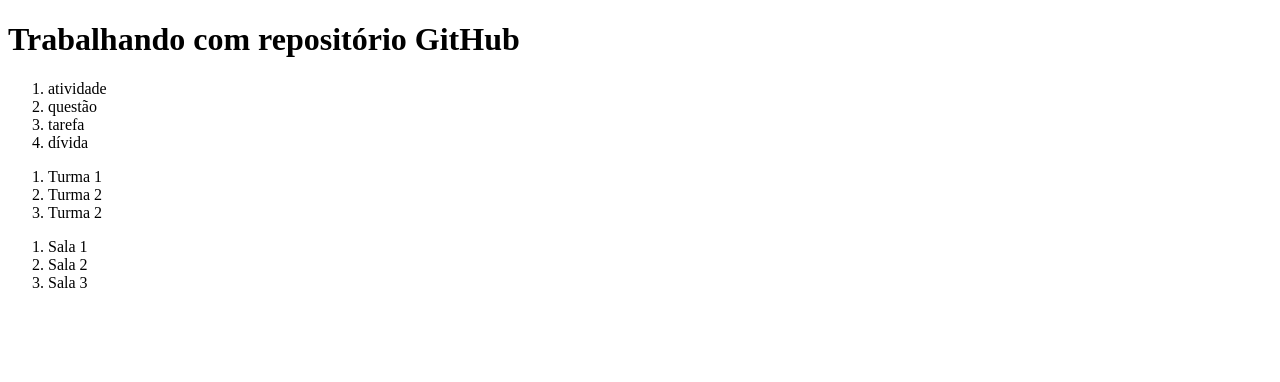
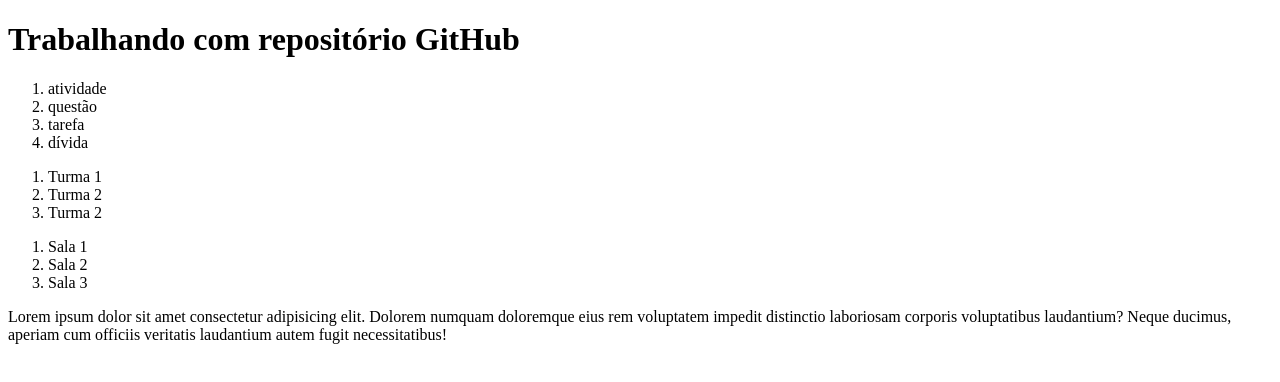
Before and after one commit to aloisiosousa/aula_git, a plain HTML site: page index.html in a window 1280 px wide. Drawn offline with Linux system fonts and the light colour scheme.

Commit message:
adicionando texto

```diff
--- a/index.html
+++ b/index.html
@@ -27,6 +27,7 @@
         <li>Sala 2</li>
         <li>Sala 3</li>
     </ol>
+    Lorem ipsum dolor sit amet consectetur adipisicing elit. Dolorem numquam doloremque eius rem voluptatem impedit distinctio laboriosam corporis voluptatibus laudantium? Neque ducimus, aperiam cum officiis veritatis laudantium autem fugit necessitatibus!
 </body>
 
 </html>
```
